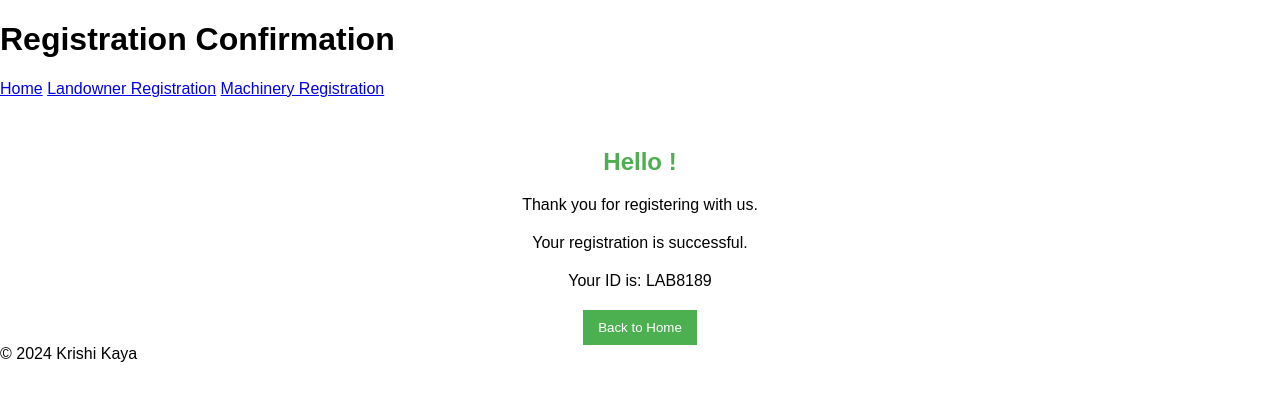
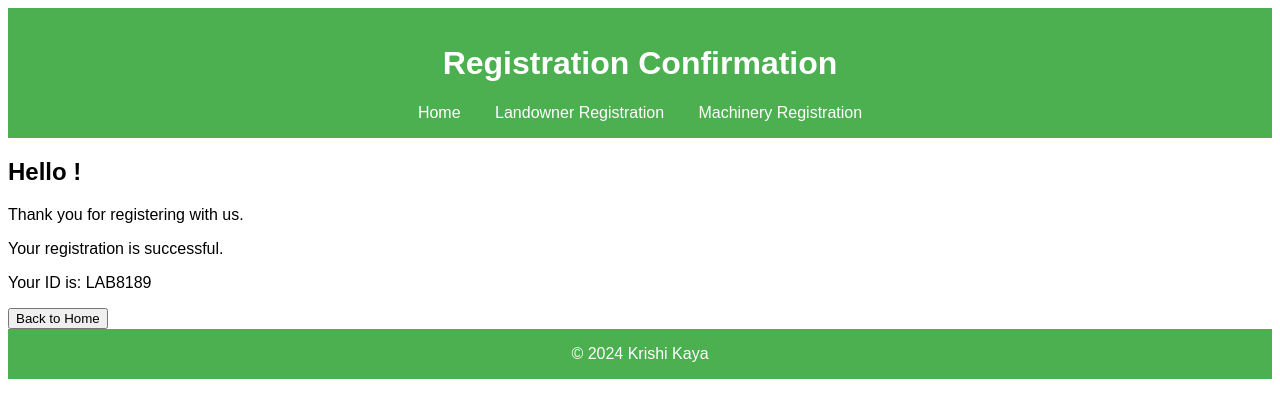
Before and after one commit to Vidhya-Seeman/krishikaya, a plain HTML site: page laborer_confirmation.html in a window 1280 px wide. Drawn offline with Linux system fonts and the light colour scheme.

Commit message:
Update laborer_confirmation.html

```diff
--- a/laborer_confirmation.html
+++ b/laborer_confirmation.html
@@ -4,16 +4,13 @@
     <meta charset="UTF-8">
     <meta name="viewport" content="width=device-width, initial-scale=1.0">
     <title>Laborer Confirmation</title>
-    <style>
-        body { font-family: Arial, sans-serif; margin: 0; padding: 0; }
-        .confirmation { text-align: center; margin-top: 50px; }
-        h2 { color: #4CAF50; }
-        p { margin: 20px 0; }
-        button { background-color: #4CAF50; color: white; padding: 10px 15px; border: none; cursor: pointer; }
-        .login-form { max-width: 300px; margin: 20px auto; padding: 20px; border: 1px solid #ccc; border-radius: 5px; }
-        .login-form label { display: block; margin-bottom: 10px; }
-        .login-form input[type="text"], .login-form input[type="password"] { width: 100%; padding: 10px; margin-bottom: 10px; }
-        .login-form input[type="submit"] { background-color: #4CAF50; color: white; padding: 10px 15px; border: none; cursor: pointer; }
+       <style>
+        body { font-family: Arial, sans-serif; }
+        header, footer { background-color: #4CAF50; color: white; text-align: center; padding: 1em; }
+        nav a { margin: 0 15px; text-decoration: none; color: white; }
+        .content { padding: 20px; text-align: center; }
+        .confirmation-info { padding: 20px; border: 1px solid #ddd; background-color: #f9f9f9; display: inline-block; }
+        a { color: #4CAF50; text-decoration: none; }
     </style>
 </head>
 <body>
```
